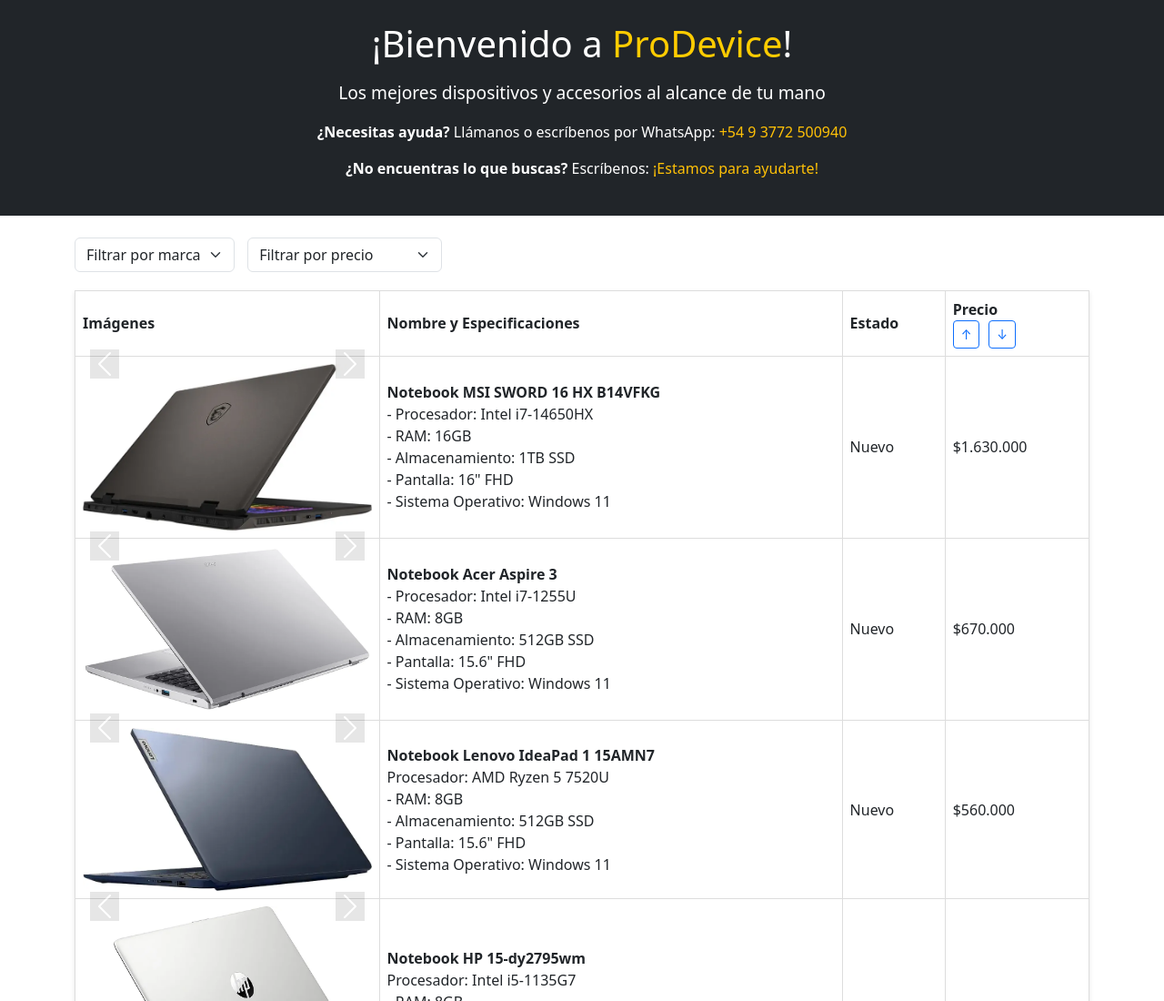
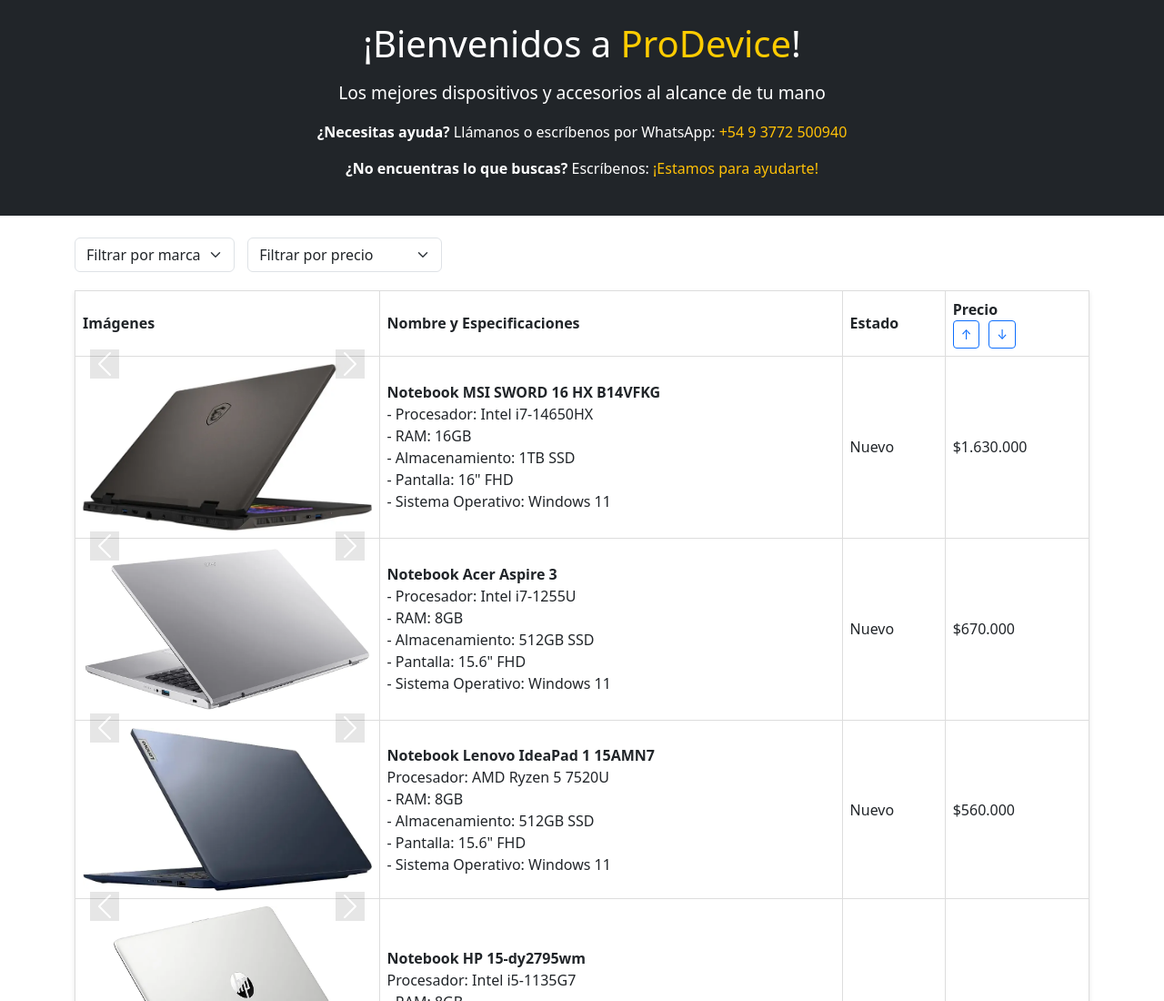
Before and after one commit to freanm/ProDevice, a plain HTML site: page index.html in a window 1280 px wide. Shown: the top 1100 px of the page at 91% size. Drawn offline with nearby package versions, Linux system fonts and the light colour scheme.

Commit message:
Update index.html

```diff
--- a/index.html
+++ b/index.html
@@ -91,7 +91,7 @@
 </head>
 <body>
 <header class="bg-dark text-white py-4 text-center">
-    <h1 class="mb-3" style="font-size: 2.5rem;">¡Bienvenido a <span style="color: #ffcc00;">ProDevice</span>!</h1>
+    <h1 class="mb-3" style="font-size: 2.5rem;">¡Bienvenidos a <span style="color: #ffcc00;">ProDevice</span>!</h1>
     <p style="font-size: 1.2rem;">Los mejores dispositivos y accesorios al alcance de tu mano</p>
     <p class="mt-2" style="font-size: 1rem;">
         <strong>¿Necesitas ayuda?</strong> Llámanos o escríbenos por WhatsApp:
```
